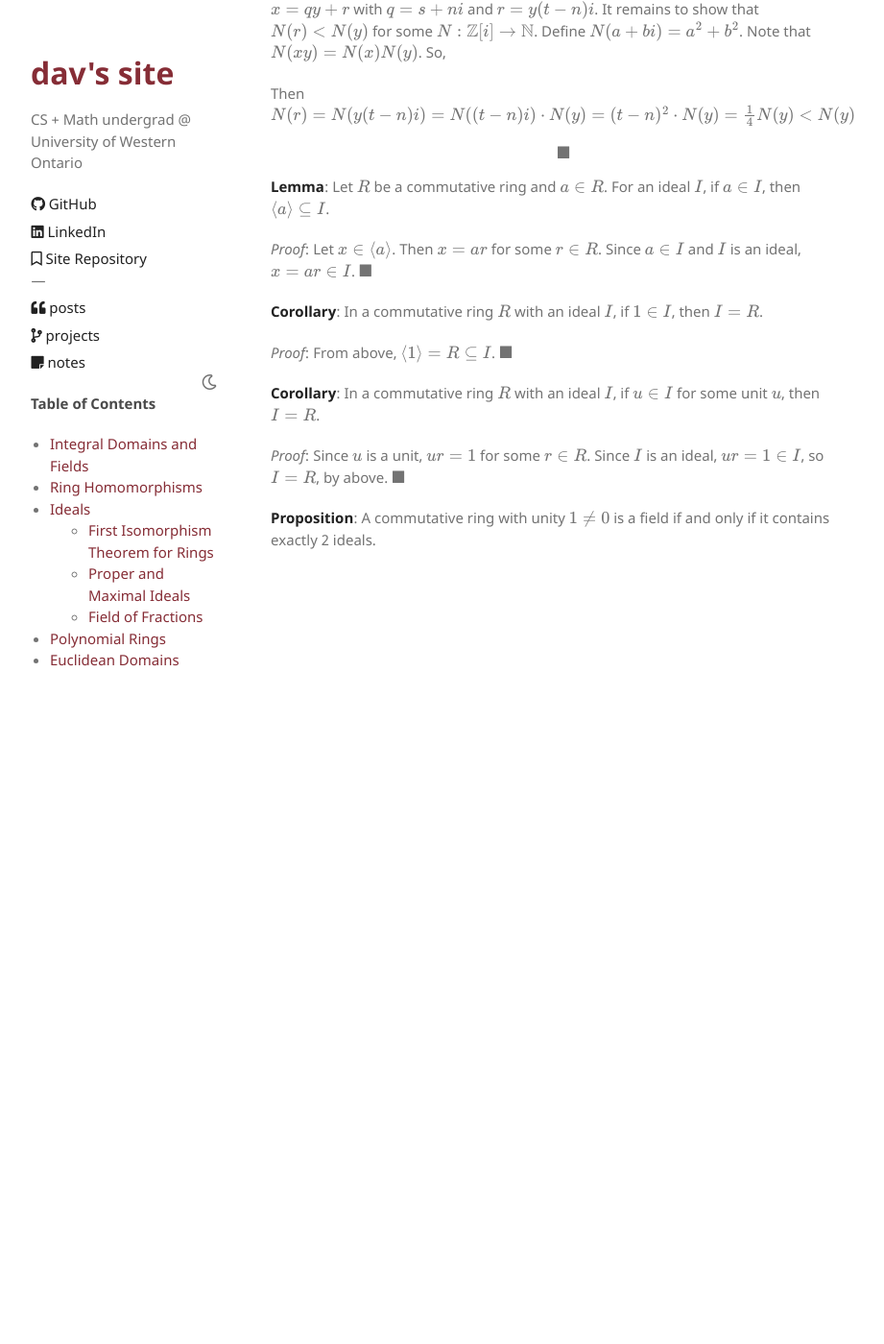
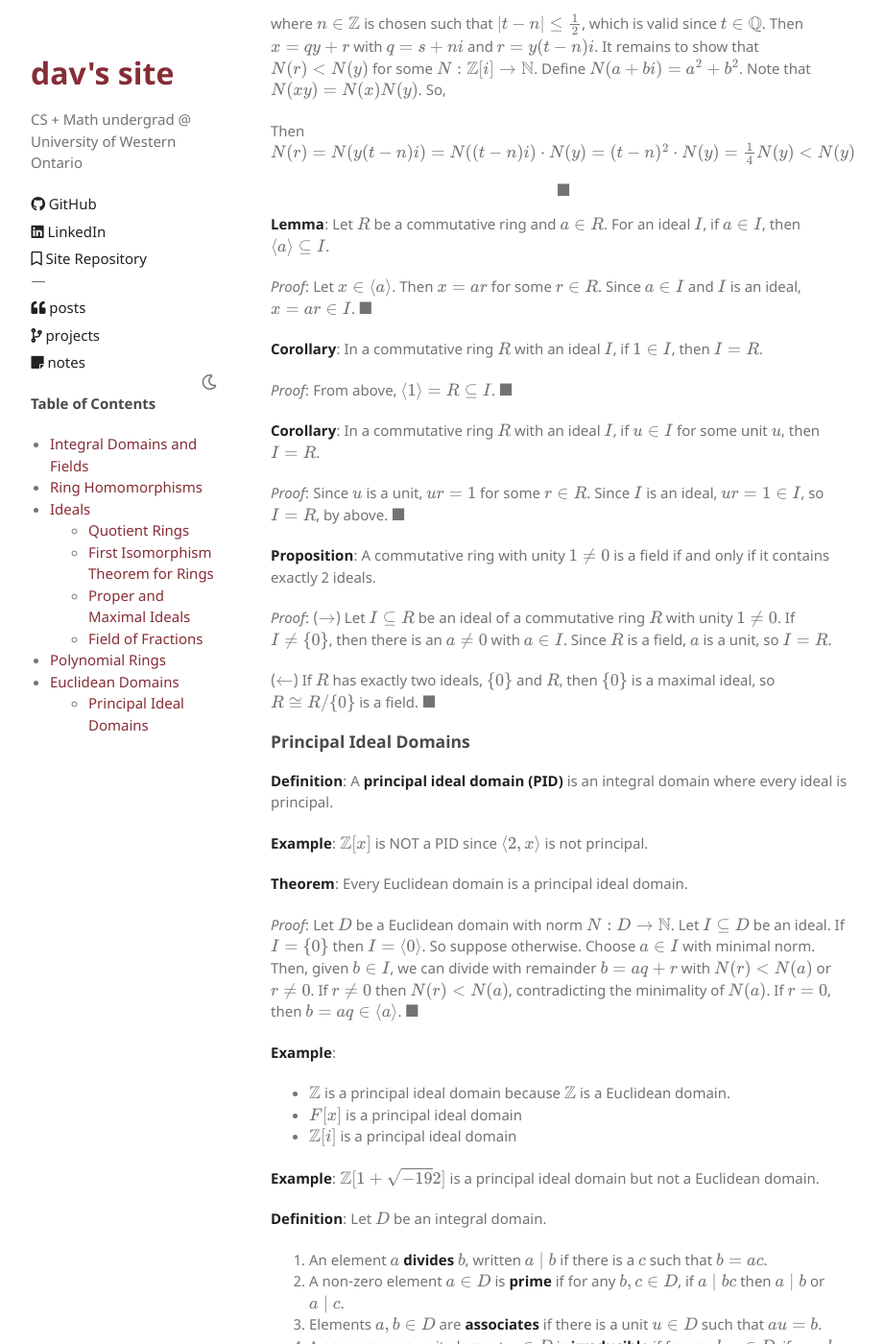
Before and after one commit to davidtranhq/davidtranhq.github.io, a Jekyll site: the page built from notes/abstract-algebra/rings.md, in a window 1280 px wide and 1400 px high, scrolled down 11513 px. Shown: the whole window at 96% size, without its empty margins (153-1074 px from the left). Built offline with Jekyll 4.4.1, drawn with Linux system fonts in a browser that asks for light colours; formulas are drawn with MathJax 3; our own code applies the rules of GitHub Pages for plain Markdown files; some of the changed text lies outside the part shown.

Commit message:
Finish PIDs

```diff
--- a/notes/abstract-algebra/rings.md
+++ b/notes/abstract-algebra/rings.md
@@ -202,7 +200,11 @@ $$
 
 **Example**: In $\mathbb Z[x]$, we have $\langle x \rangle, \langle 2 \rangle$, but we also have $\langle 2, x \rangle =$ polynomials with even coefficients or constant term = 0.
 
+### Quotient Rings
+
 **Recall**: For a group $G$ and a normal subgroup $H$, we form $G/H = \lbrace aH \mid a \in H \rbrace$. This is a group with a binary operation given by $(aH)(bH) = (ab)H$.
+
+For a ring $R$ and a subring $A$ we can form $R/A$, which is an abelian group with $(r + A) + (s + A) = (r + s) + A$, where $R/A = \lbrace r + A \mid r \in R \rbrace$, since $(R, +)$ is abelian, so it is normal. Note that in general, it is **not** a ring.
 
 **Construction**: Given an ideal $I$ in a ring $R$, define multiplication on $R/I$ as
 
@@ -489,3 +491,49 @@ $\blacksquare$
 *Proof*: Since $u$ is a unit, $ur = 1$ for some $r \in R$. Since $I$ is an ideal, $ur = 1 \in I$, so $I = R$, by above. $\blacksquare$
 
 **Proposition**: A commutative ring with unity $1 \neq 0$ is a field if and only if it contains exactly 2 ideals.
+
+*Proof*: ($\rightarrow$) Let $I \subseteq R$ be an ideal of a commutative ring $R$ with unity $1 \neq 0$. If $I \neq \lbrace 0 \rbrace$, then there is an $a \neq 0$ with $a \in I$. Since $R$ is a field, $a$ is a unit, so $I = R$.
+
+($\leftarrow$) If $R$ has exactly two ideals, $\lbrace 0 \rbrace$ and $R$, then $\lbrace 0 \rbrace$ is a maximal ideal, so $R \cong R/\lbrace 0 \rbrace$ is a field. $\blacksquare$
+
+### Principal Ideal Domains
+
+**Definition**: A **principal ideal domain (PID)** is an integral domain where every ideal is principal.
+
+**Example**: $\mathbb Z[x]$ is NOT a PID since $\langle 2, x \rangle$ is not principal.
+
+**Theorem**: Every Euclidean domain is a principal ideal domain.
+
+*Proof*: Let $D$ be a Euclidean domain with norm $N: D \to \mathbb N$. Let $I \subseteq D$ be an ideal. If $I = \lbrace 0 \rbrace$ then $I = \langle 0 \rangle$. So suppose otherwise. Choose $a \in I$ with minimal norm. Then, given $b \in I$, we can divide with remainder $b = aq + r$ with $N(r) \lt N(a)$ or $r \neq 0$. If $r \neq 0$ then $N(r) < N(a)$, contradicting the minimality of $N(a)$. If $r = 0$, then $b = aq \in \langle a \rangle$. $\blacksquare$
+
+**Example**:
+* $\mathbb Z$ is a principal ideal domain because $\mathbb Z$ is a Euclidean domain.
+* $F[x]$ is a principal ideal domain
+* $\mathbb Z[i]$ is a principal ideal domain
+
+**Example**: $\mathbb Z[1 + \sqrt{-19}{2}]$ is a principal ideal domain but not a Euclidean domain.
+
+**Definition**: Let $D$ be an integral domain.
+1. An element $a$ **divides** $b$, written $a \mid b$ if there is a $c$ such that $b = ac$.
+2. A non-zero element $a \in D$ is **prime** if for any $b, c \in D$, if $a \mid bc$ then $a \mid b$ or $a \mid c$.
+3. Elements $a, b \in D$ are **associates** if there is a unit $u \in D$ such that $au = b$.
+4. A non-zero non-unit element $a \in D$ is **irreducible** if for any $b, c \in D$, if $a = bc$ then either $b$ or $c$ is a unit.
+
+**Example**: In $\mathbb Z$:
+* $2 \mid 4, 3 \mid 12, 2 \not \mid 3$
+* $1$ and $-1$ are associates, as are $2$ and $-2$; $2$ and $2$
+* prime elements are the prime numbers
+* irreducible elements are the prime numbers
+
+**Example**: In $\mathbb R[x]$,
+* $x \mid x^2$, $(x + 1) \mid (x^2 - 1)$
+* $x + 1$ and $37x + 37$ are associates
+* $x^2 + 2x - 3$ and $-x^2 - 2x + 3$ are associates
+
+**Proposition**: Every prime element is irreducible.
+
+*Proof*: Let $D$ be an integral domain and $p \in D$ a prime element. Suppose $p = bc$, so $p \mid bc$. Then $p \mid b$ or $p \mid c$. WLOG, suppose $p \mid c$. Then $c = ap$, so $p = bc = bap$. Thus $0 = p - bap = (1 - ba)p$. Since $p$ is prime, $p \neq 0$, so $1 - ba = 0$, and so $ba = 1$. Thus $b$ is a unit.
+
+**Proposition**: In a principal ideal domain, an element $p$ is prime if and only if it is irreducible.
+
+*Proof*: TODO.
```
Also changed, not shown: other parts of notes/abstract-algebra/rings.md (+0 -2 lines).
